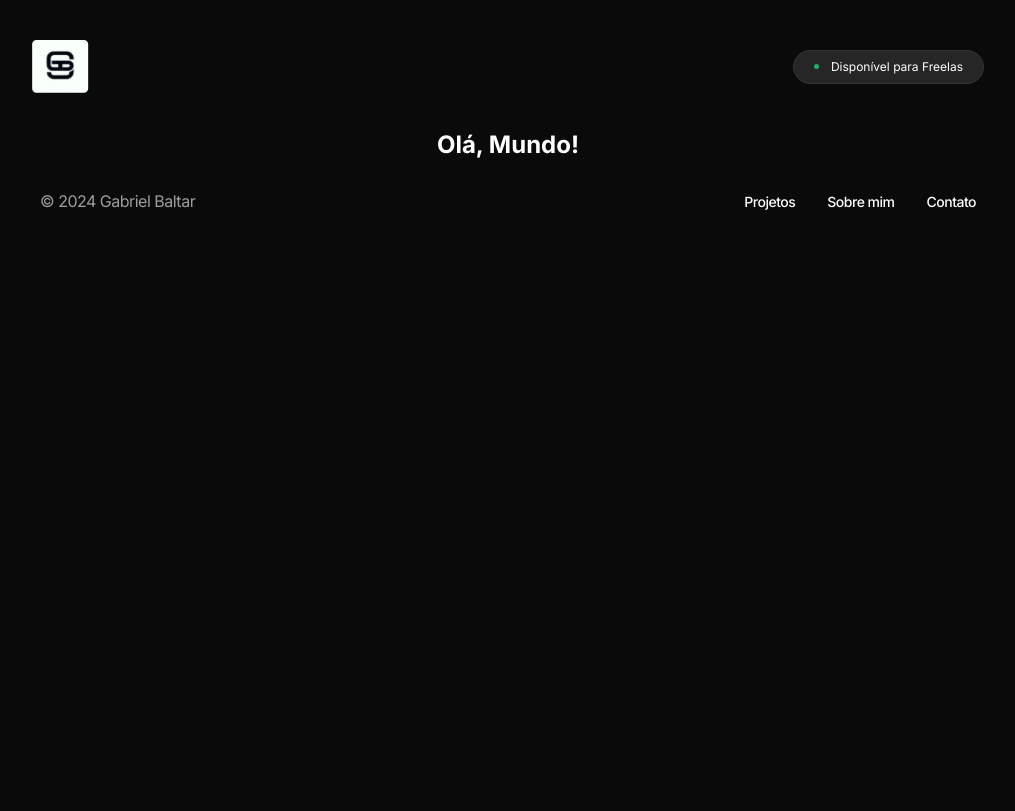
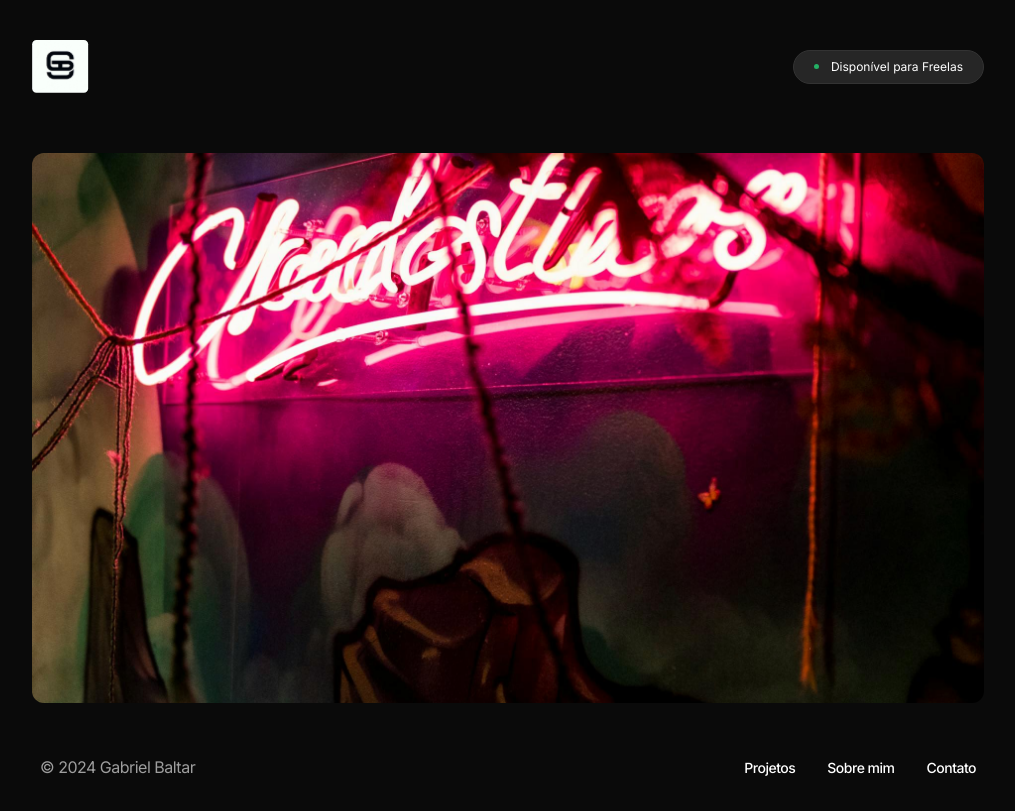
Before and after one commit to gabrielbaltar/react-portfolio, a React (Vite) app: page /project in a window 1280 px wide. Shown: the whole page, without its empty margins (132-1147 px from the left). Built offline with nearby package versions, Linux system fonts and the light colour scheme.

Commit message:
feat: New Page

```diff
--- a/src/pages/ProjectDetails/projectsDetails.jsx
+++ b/src/pages/ProjectDetails/projectsDetails.jsx
@@ -1,4 +1,5 @@
 import './style.css';
+import ProjectThumb1 from '../../assets/capa.png';
 
 const ProjectDetails = () => {
 
@@ -6,7 +7,23 @@ const ProjectDetails = () => {
 
     return (
 
-        <h2>Olá, Mundo!</h2>
+        <section className='projectContainer'>
+
+            <div className='projectThumb1'>
+                <img src={ProjectThumb1} alt="Capa dos projetos" />
+            </div>
+
+            <div className='projectIntro'>
+
+                {/* <h2>EvokeEssence</h2> */}
+
+                <div className='projectIntroInformation'>
+
+                </div>
+            </div>
+
+        </section>
+
 
     )
 
--- a/src/pages/ProjectDetails/style.css
+++ b/src/pages/ProjectDetails/style.css
@@ -0,0 +1,15 @@
+.projectContainer{
+    margin: 1.25rem;
+}
+
+.projectThumb1 img{
+
+    max-width: 100%;
+    height: 550px;
+    width: 952px;
+    margin: 0 auto;
+    object-fit: cover;
+    border-radius: 0.75rem;
+    display: block;
+
+}
```
Also changed, not shown: src/assets/capa.png (added).
